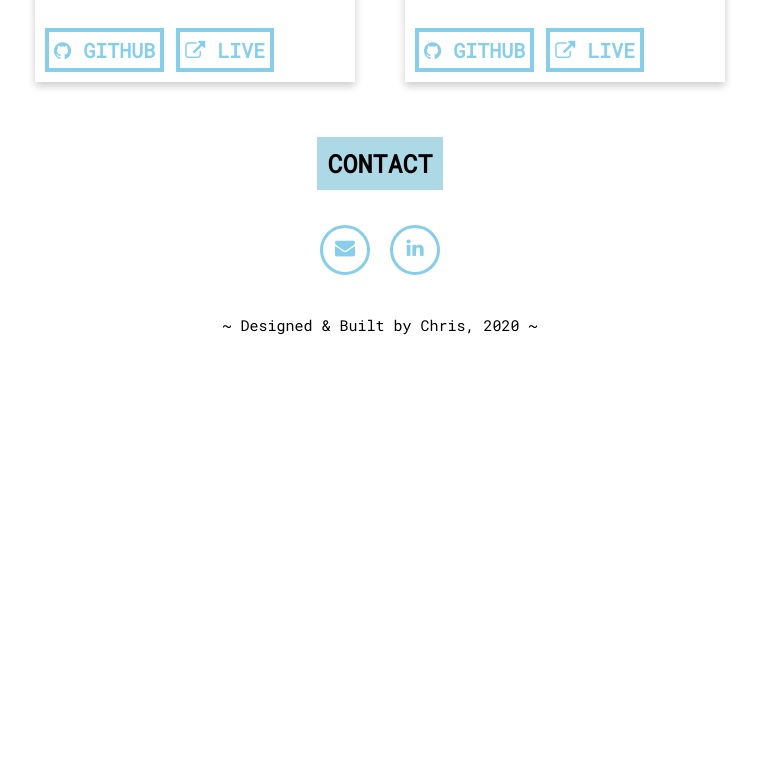
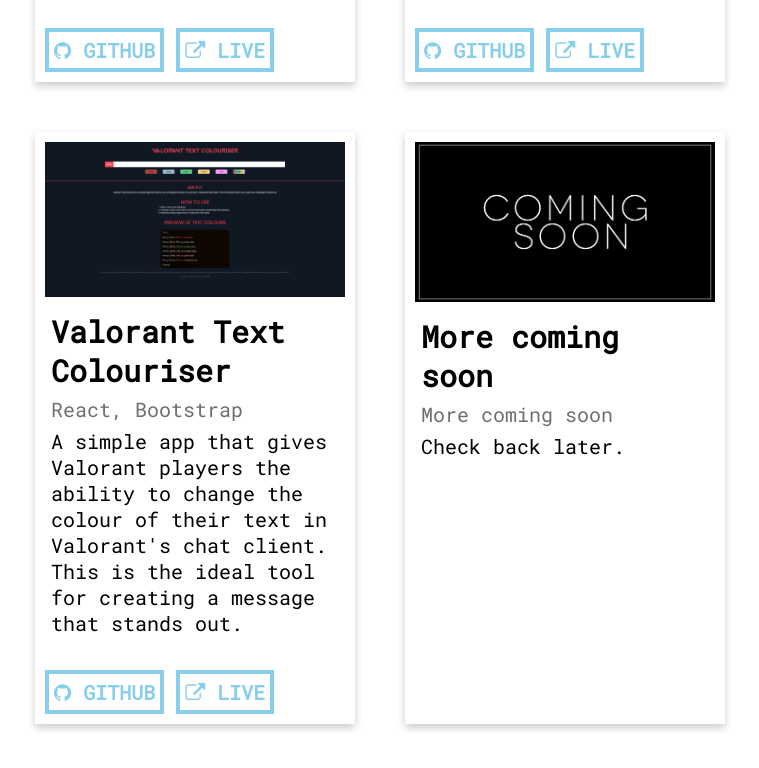
Before and after one commit to 9CB5/porfolio-website, a plain HTML site: page index.html in a window 1280 px wide. Shown: the part 2272-3040 px from the top of the page, without its empty margins (260-1019 px from the left). Before the commit the page ends 2637 px from the top, so only its background shows below. Drawn offline with Linux system fonts and the light colour scheme.

Commit message:
updated my work to add valorant-text-colouriser project

```diff
--- a/index.html
+++ b/index.html
@@ -143,6 +143,35 @@
         </div>
       </div>
     </div>
+    <div class="card-holder">
+      <div class="card">
+        <img src="./assets/textcolouriser.png" alt="text colouriser" style="width:100%; padding: 10px">
+        <div class="card-info">
+          <h2><b>Valorant Text Colouriser</b></h2>
+          <p class="technologies">React, Bootstrap</p>
+          <p class="project-description">A simple app that gives Valorant players the ability to change
+            the colour of their text in Valorant's chat client. This is the ideal tool for creating a message that stands out.
+          </p>
+        </div>
+        <div class="spacer"></div>
+        <div class="button-container">
+          <a class="link-button" href="https://github.com/9CB5/valorant-text-colouriser" target="_blank"><i class="fa fa-github"></i> Github</a>
+          <a class="link-button" href="https://valorant-text-colouriser.web.app/" target="_blank"><i class="fa fa-external-link"></i> Live</a>
+        </div>
+      </div>
+      <div class="card">
+        <img src="./assets/comingsoon.jpg" alt="coming soon" style="width:100%; padding: 10px">
+        <div class="card-info">
+          <h2><b>More coming soon</b></h2>
+          <p class="technologies">More coming soon</p>
+          <p class="project-description">Check back later.</p>
+        </div>
+        <div class="spacer"></div>
+        <div class="button-container">
+
+        </div>
+      </div>
+    </div>
   </section>
 
   <section class="contact-me" id="c-link">
```
Also changed, not shown: assets/textcolouriser.png (added).
